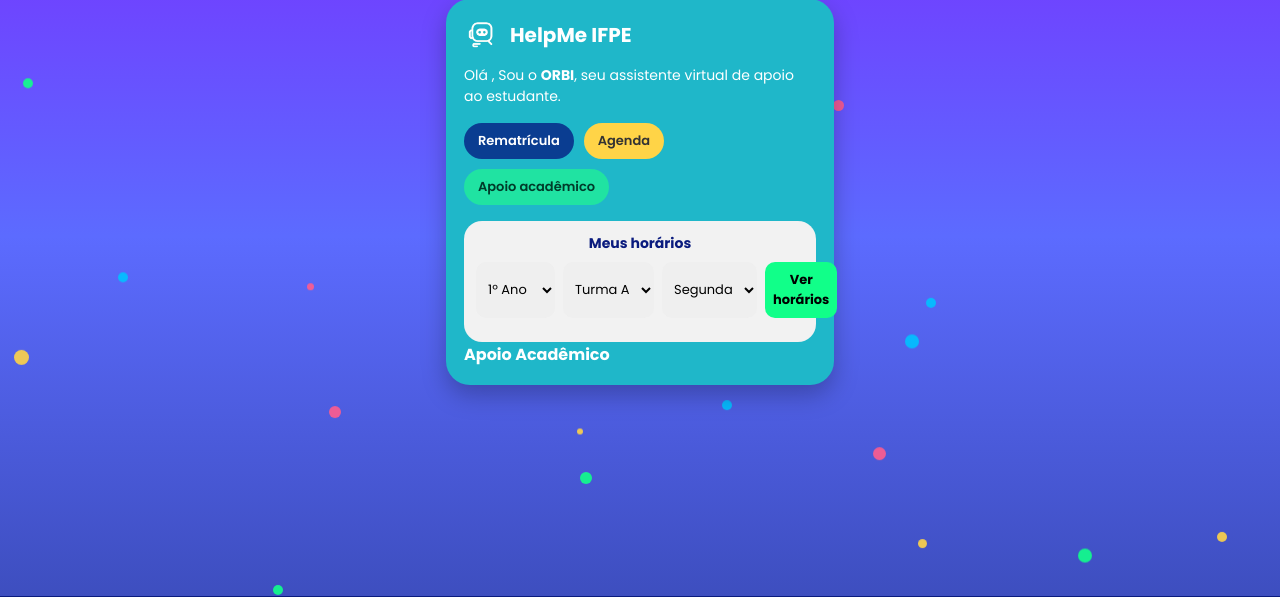
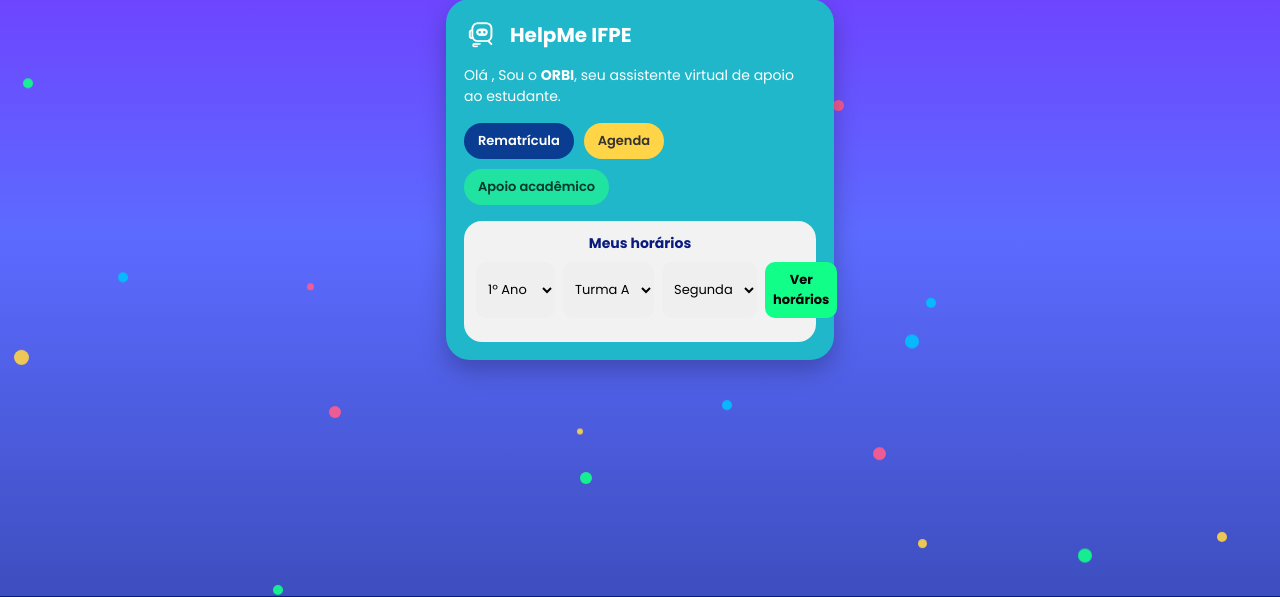
Before and after one commit to ghrc-dev/IFPE-Inteligente-3.1, a Flask app: page /helpme in a window 1280 px wide. Shown: the part 164-761 px from the top of the page. Run offline with Flask 3, Linux system fonts and the light colour scheme; the visitor is signed in with stand-in values (Sample User, id 1); data that the repository does not hold is empty; parts of the project's set-up code (start-up, migrations or seed data) failed here and were passed over.

Commit message:
Update helpme.html

```diff
--- a/templates/helpme.html
+++ b/templates/helpme.html
@@ -328,7 +328,7 @@ for(let i=0;i<28;i++){
   <div id="scheduleList"></div>
 
 </div>
-  <h4>Apoio Acadêmico</h4>
+
 
   <div class="schedule" id="apoioBox" style="display:none">
 
@@ -357,7 +357,7 @@ for(let i=0;i<28;i++){
   <hr>
 
   <div class="schedule-item">
-    <span>CRADT</span>
+    <span>CRADT </span>
     <span><a href="mailto:atendimento.secretaria@jaboatao.ifpe.edu.br">atendimento.secretaria@jaboatao.ifpe.edu.br</a></span>
   </div>
 
```
